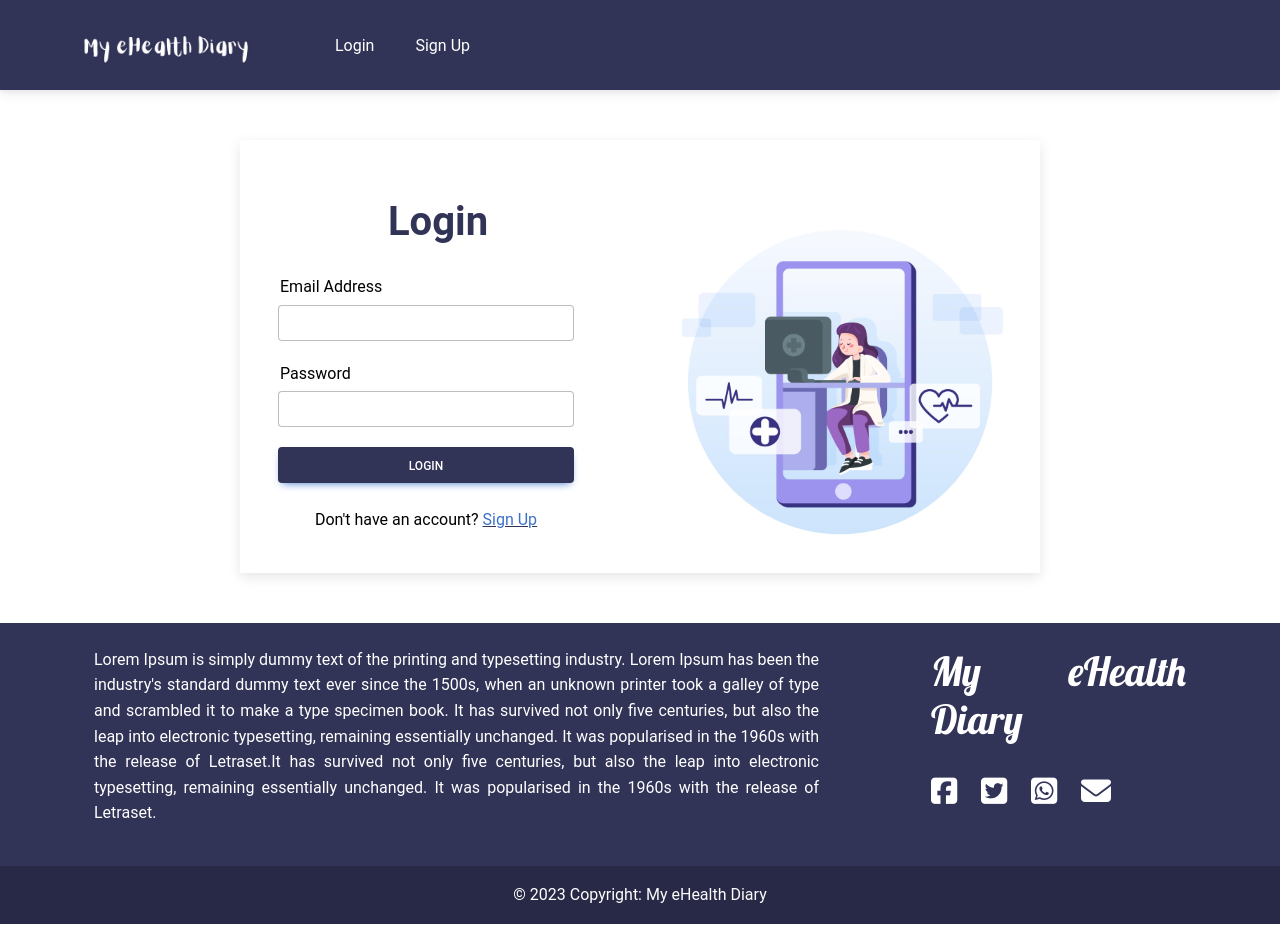
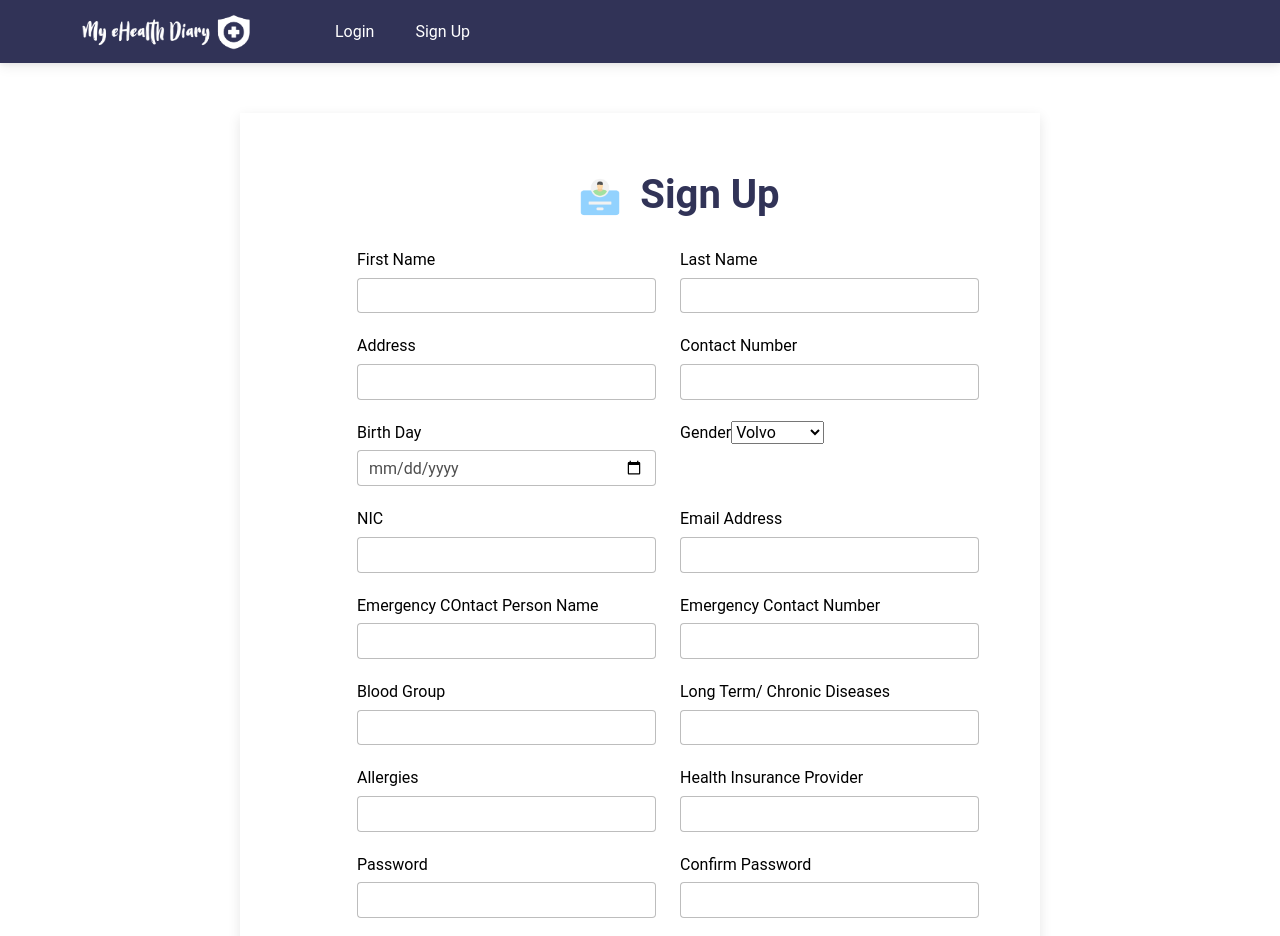
Before and after one commit to NishuDissanayake/MyeHealthDiary-Frontend, a React (Create React App) app: page / in a window 1280 px wide. Shown: the top 936 px of the page. Built offline with nearby package versions, Linux system fonts and the light colour scheme.

Commit message:
Sign Up - Base Done

```diff
--- a/src/App.js
+++ b/src/App.js
@@ -1,13 +1,14 @@
 import './App.css';
 import NavBar from './Components/Common/NavBar/navbar';
 import Login from './Components/Pages/Login/login';
+import Signup from './Components/Pages/UserSignUp/signup';
 import Footer from './Components/Common/Footer/footer';
 
 function App() {
   return (
     <div className='app'>
       <NavBar />
-      <Login />
+      <Signup />
       <Footer />
     </div>
   );
--- a/src/Components/Pages/UserSignUp/signup.css
+++ b/src/Components/Pages/UserSignUp/signup.css
@@ -0,0 +1,59 @@
+.signImage {
+    max-width: 40px;
+    margin-right: 20px;
+}
+
+.signForm {
+    margin: 0 auto;
+    width: auto;
+    max-width: 800px;
+    margin-top: 50px;
+    margin-bottom: 50px;
+    padding-top: 50px;
+    box-shadow: rgba(0, 0, 0, 0.1) 0px 4px 12px;
+    color: black;
+}
+
+.center {
+    margin-left: 50px;
+    display: flex;
+    justify-content: center;
+    align-items: center;
+}
+
+.mainColSign {
+    max-width: 700px !important;
+    padding-left: 30px;
+}
+
+.inputSign {
+    max-width: 300px;
+    margin-bottom: 20px;
+}
+
+.signLText {
+    margin-bottom: 5px;
+}
+
+.btnSign {
+    max-width: 300px;
+    margin-bottom: 20px;
+    background-color: #313357 !important;
+}
+
+.loginBText {
+    color: #313357;
+    text-decoration: underline;
+}
+
+.signImageStyle {
+    max-width: 350px;
+}
+
+.signText {
+    text-align: center;
+    font-size: 40px;
+    color: #313357;
+    font-weight: bold;
+    margin-bottom: 20px;
+}
--- a/src/Components/Pages/UserSignUp/signup.js
+++ b/src/Components/Pages/UserSignUp/signup.js
@@ -0,0 +1,121 @@
+import React from 'react';
+import './signup.css';
+import SignupImage from './../../../Assets/Signup Image.png';
+import {
+    MDBInput,
+    MDBCol,
+    MDBRow,
+    MDBCheckbox,
+    MDBBtn,
+    MDBIcon,
+    MDBDropdown,
+    MDBDropdownMenu,
+    MDBDropdownToggle,
+    MDBDropdownItem
+} from 'mdb-react-ui-kit';
+
+export default function signup() {
+    return (
+        <form className='signForm'>
+            <div className='formContent center'>
+                <MDBRow className='mb-4 mainColSign'>
+                    <span className='signText'><img src={SignupImage} className="signImage" />Sign Up</span>
+                    <MDBRow>
+                        <MDBCol className='inputSign'>
+                            <label className='signLText'>First Name</label>
+                            <MDBInput className='fname' id='email' type='text' />
+                        </MDBCol>
+                        <MDBCol className='inputSign'>
+                            <label className='signLText'>Last Name</label>
+                            <MDBInput className='lname' id='email' type='text' />
+                        </MDBCol>
+                    </MDBRow><MDBRow>
+                        <MDBCol className='inputSign'>
+                            <label className='signLText'>Address</label>
+                            <MDBInput className='address' id='email' type='text' />
+                        </MDBCol>
+                        <MDBCol className='inputSign'>
+                            <label className='signLText'>Contact Number</label>
+                            <MDBInput className='contact' id='email' type='text' />
+                        </MDBCol>
+                    </MDBRow>
+                    <MDBRow>
+                        <MDBCol className='inputSign'>
+                            <label className='signLText'>Birth Day</label>
+                            <MDBInput className='inputField' id='bday' type='date' />
+                        </MDBCol>
+                        <MDBCol className='inputSign'>
+                            <label className='signLText'>Gender</label>
+                            <select name="cars" id="cars">
+                                <option value="volvo">Volvo</option>
+                                <option value="saab">Saab</option>
+                                <option value="mercedes">Mercedes</option>
+                                <option value="audi">Audi</option>
+                            </select>
+                        </MDBCol>
+                    </MDBRow>
+                    <MDBRow>
+                        <MDBCol className='inputSign'>
+                            <label className='signLText'>NIC</label>
+                            <MDBInput className='inputField' id='nic' type='text' />
+                        </MDBCol>
+                        <MDBCol className='inputSign'>
+                            <label className='signLText'>Email Address</label>
+                            <MDBInput className='inputField' id='email' type='text' />
+                        </MDBCol>
+                    </MDBRow>
+                    <MDBRow>
+                        <MDBCol className='inputSign'>
+                            <label className='signLText'>Emergency COntact Person Name</label>
+                            <MDBInput className='inputField' id='ename' type='text' />
+                        </MDBCol>
+                        <MDBCol className='inputSign'>
+                            <label className='signLText'>Emergency Contact Number</label>
+                            <MDBInput className='inputField' id='econtact' type='text' />
+                        </MDBCol>
+                    </MDBRow>
+                    <MDBRow>
+                        <MDBCol className='inputSign'>
+                            <label className='signLText'>Blood Group</label>
+                            <MDBInput className='inputField' id='email' type='text' />
+                        </MDBCol>
+                        <MDBCol className='inputSign'>
+                            <label className='signLText'>Long Term/ Chronic Diseases</label>
+                            <MDBInput className='inputField' id='diseases' type='text' />
+                        </MDBCol>
+                    </MDBRow>
+                    <MDBRow>
+                        <MDBCol className='inputSign'>
+                            <label className='signLText'>Allergies</label>
+                            <MDBInput className='inputField' id='allergy' type='text' />
+                        </MDBCol>
+                        <MDBCol className='inputSign'>
+                            <label className='signLText'>Health Insurance Provider</label>
+                            <MDBInput className='inputField' id='insurance' type='text' />
+                        </MDBCol>
+                    </MDBRow>
+                    <MDBRow>
+                        <MDBCol className='inputSign'>
+                            <label className='signLText'>Password</label>
+                            <MDBInput className='inputField' id='pwd' type='password' />
+                        </MDBCol>
+                        <MDBCol className='inputSign'>
+                            <label className='signLText'>Confirm Password</label>
+                            <MDBInput className='inputField' id='cpwd' type='password' />
+                        </MDBCol>
+                    </MDBRow>
+                    <MDBRow>
+                        <MDBBtn type='submit' className='mb-4 btnSign' block>Sign Up</MDBBtn>
+                    </MDBRow>
+                    <MDBRow>
+                        <div className='text-center'>
+                            <p>
+                                Already have an account? <span className='loginBText'><a href='#!'>Login</a></span>
+                            </p>
+                        </div>
+                    </MDBRow>
+                </MDBRow>
+            </div>
+        </form >
+    );
+}
```
Also changed, not shown: src/Assets/My eHealth Diary.png, src/Assets/Signup Image.png (added).
